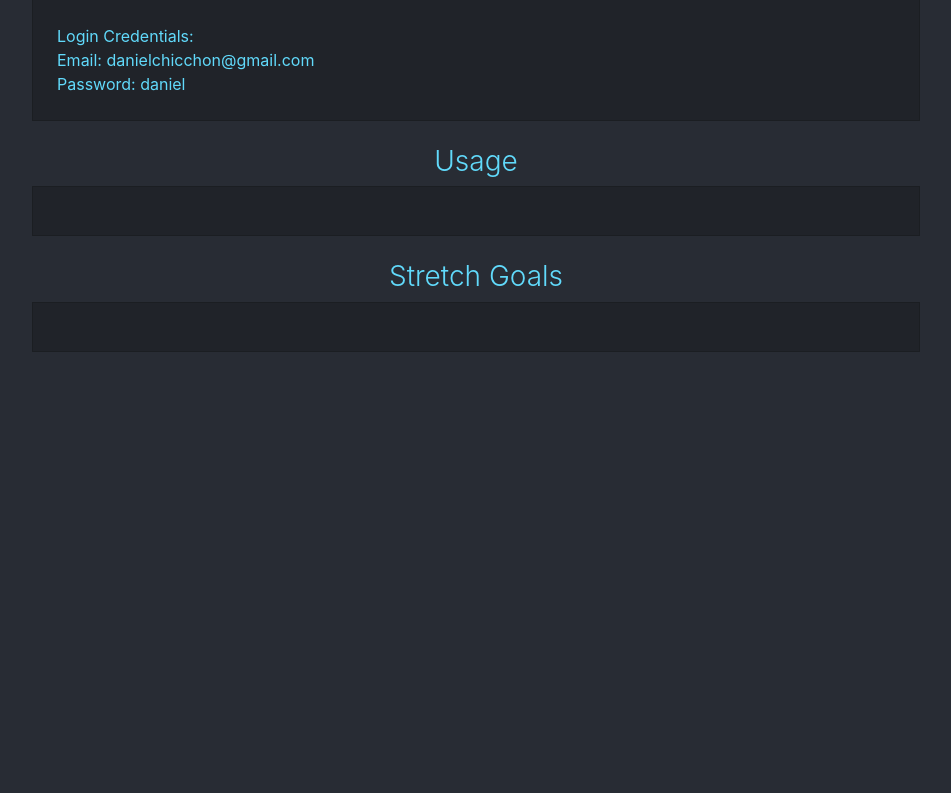
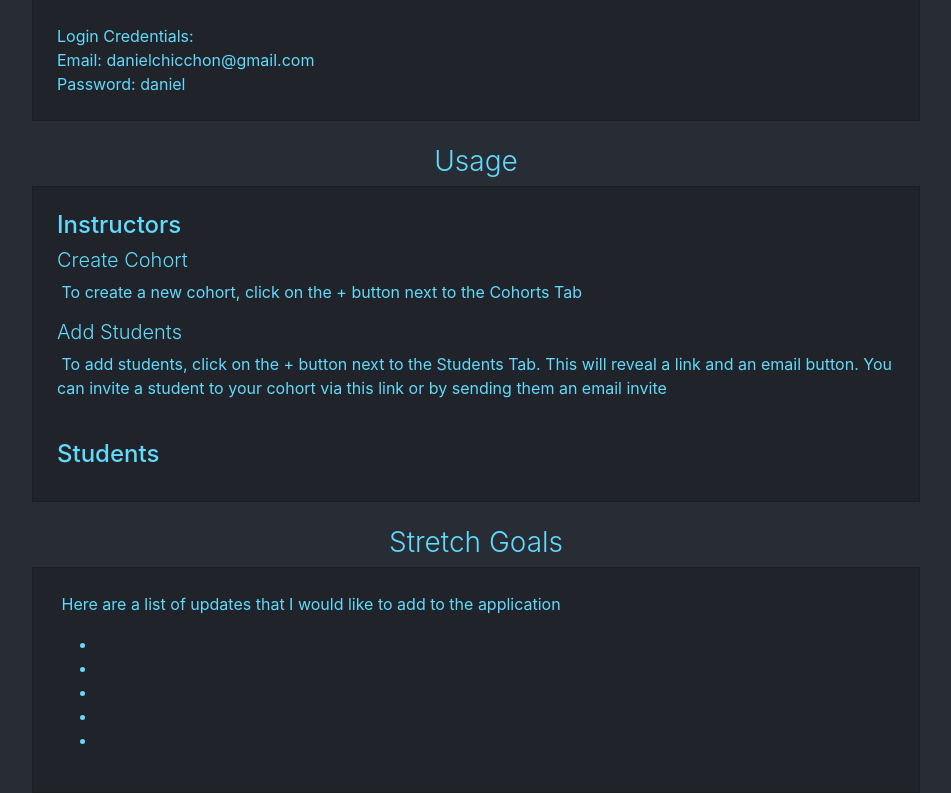
Before and after one commit to dchicchon/GitTrack, a React (Create React App) app in the folder client/: page /docs in a window 1280 px wide. Shown: the part 501-1294 px from the top of the page, without its empty margins (164-1115 px from the left). Before the commit the page ends 853 px from the top, so only its background shows below. Built offline with nearby package versions, Linux system fonts and the light colour scheme; no server answers.

Commit message:
move stats to side menu area rather than below graph

```diff
--- a/client/src/Pages/Docs.js
+++ b/client/src/Pages/Docs.js
@@ -12,16 +12,16 @@ class Docs extends Component {
                     <h1 style={{ textAlign: 'center' }}>Welcome to Gittrack</h1>
                     <br />
                     <h3 style={{ textAlign: 'center' }}>Summary</h3>
-                    <p className='paragraph'>
+                    <section className='paragraph'>
                         Gittrack allows instructors to keep track of the commit statistics of their class and view trends over time. This grants instructors a deeper insight on the progress of their students and will inform them if they must make adjustments to the instructional plan.
                         <br />
                         <br />
 
                         Gittrack utilizes the <a target="_blank" rel='noopener noreferrer' href='https://github-contributions.now.sh/'>github-contributions API</a> to allow instructors to utilize student's github usernames to receive their commit history.
-                    </p>
+                    </section>
                     <br />
                     <h3 style={{ textAlign: "center" }}>Demo</h3>
-                    <p className='paragraph'>
+                    <section className='paragraph'>
                         If you would lilke to demo the site, here are login credentials to view a test instructor account.
 
                         <br />
@@ -32,21 +32,35 @@ class Docs extends Component {
                         Email: danielchicchon@gmail.com
                         <br />
                         Password: daniel
-                    </p>
+                    </section>
                     <br />
                     <h3 style={{ textAlign: "center" }}>Usage</h3>
-                    <p className='paragraph'>
+                    <section className='paragraph'>
                         {/* Have a gif here so they understand */}
-                    </p>
+                        <h4>Instructors</h4>
+                        <h5>Create Cohort</h5>
+                        <p>&nbsp;To create a new cohort, click on the + button next to the Cohorts Tab</p>
+                        <h5>Add Students</h5>
+                        <p>&nbsp;To add students, click on the + button next to the Students Tab. This will reveal a link and an email button. You can invite a student to your cohort via this link or by sending them an email invite </p>
+                        <br />
+
+                        <h4>Students</h4>
+
+                    </section>
                     <br />
                     <h3 style={{ textAlign: "center" }}>Stretch Goals</h3>
-                    <p className='paragraph'>
-                        {/* Have a gif here so they understand */}
-                    </p>
+                    <section className='paragraph'>
+                        <p>&nbsp;Here are a list of updates that I would like to add to the application</p>
+                        <ul>
+                            <li></li>
+                            <li></li>
+                            <li></li>
+                            <li></li>
+                            <li></li>
+                        </ul>
+                    </section>
                 </div>
 
-                {/* What you can do with this application */}
-                {/* Future goals */}
             </div>
         )
     }
--- a/client/src/Pages/StudentHome.js
+++ b/client/src/Pages/StudentHome.js
@@ -151,7 +151,7 @@ class StudentHome extends Component {
                                     <p>Average Commits: {this.state.dataFormat === 'year' ? this.state.yearData.average : ''}{this.state.dataFormat === 'month' ? this.state.monthData.average : ''}{this.state.dataFormat === 'week' ? this.state.weekData.average : ''} </p>
 
                                     {/* Get data from all of cohort and sort what is the ranking of this individual in the cohort in terms of commits */}
-                                    <p>Cohort Ranking: #5</p>
+                                    {/* <p>Cohort Ranking: #5</p> */}
                                     <div className='row'>
                                         <button type='button' className='btn ml-2' onClick={this.changeFormat} value='week'>Weekly</button>
                                         <button type='button' className='btn ml-2' onClick={this.changeFormat} value='month'> Monthly</button>
@@ -160,9 +160,9 @@ class StudentHome extends Component {
                                 </div>
                                 <div className='col-9'>
                                     <VictoryChart
+                                        domainPadding={30}
                                         axisLabelComponent={<VictoryLabel />}
                                         label={this.state.dataFormat}
-                                        scale={{ x: "time" }}
                                         style={{
                                             axisLabel: { fontFamily: 'inherit', letterSpacing: '1px', stroke: 'white', fontSize: 12 },
                                             grid: { stroke: 'lightgrey' },
```
Also changed, not shown: client/public/style.css (+7 -0 lines), client/src/Pages/InstructorHome.js (+54 -23 lines).
